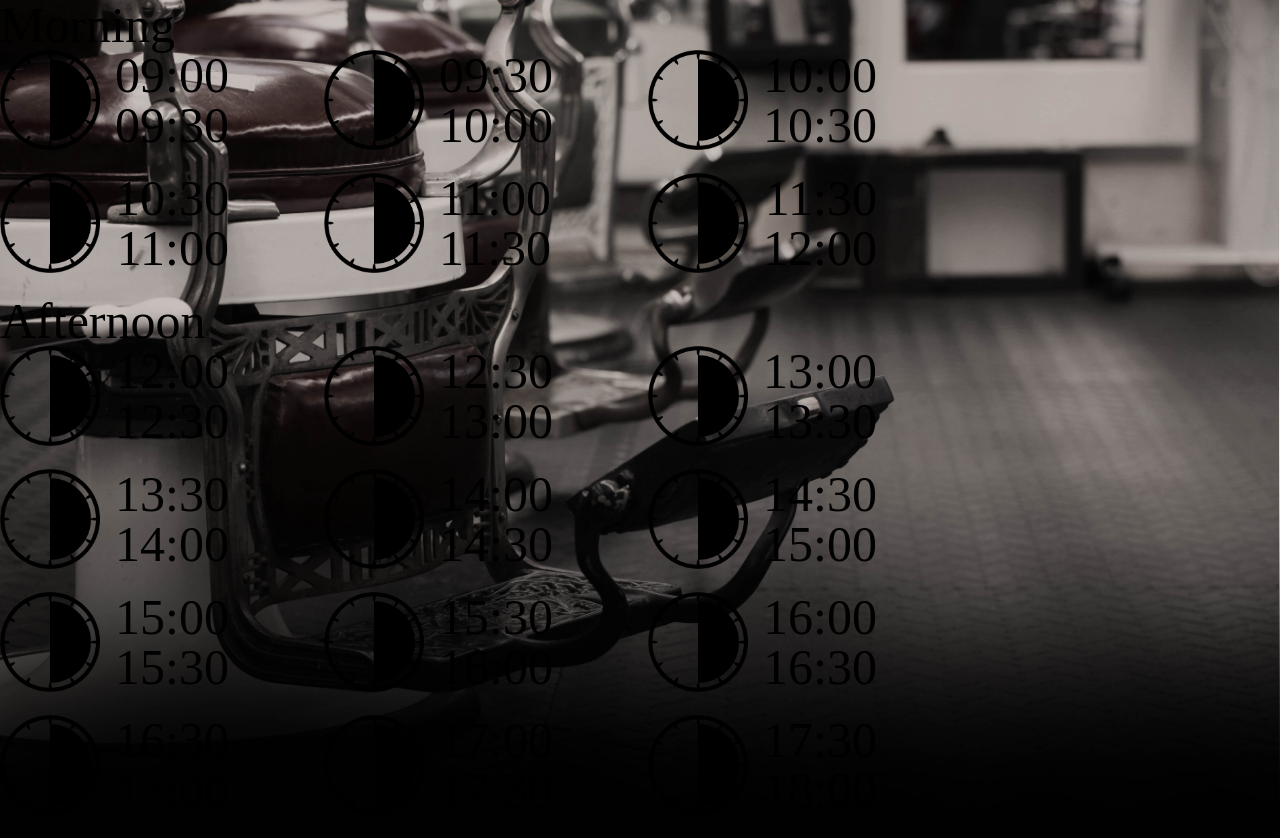
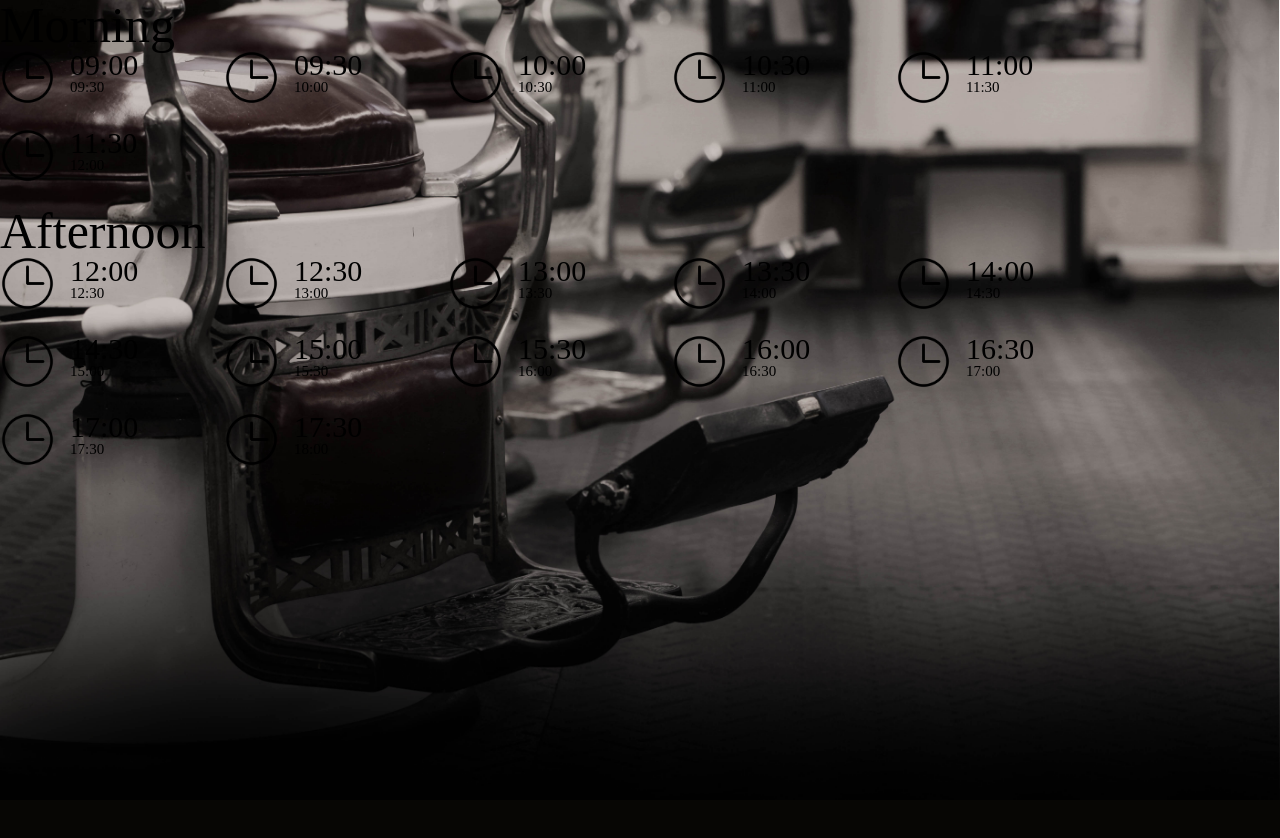
Before and after one commit to sandervspl/barbershop-jeroen-website-CLE2, a PHP site: page /blok2sprint1/timestable.php in a window 1280 px wide. After the commit the page ends 737 px from the top, so only its background shows below. Run offline with PHP 8.4, Linux system fonts and the light colour scheme; tables that the repository leaves empty or names only in its code hold one stand-in row (values such as "Sample post").

Commit message:
33
misc:
- moved old files

calendar:
- reworking calendar style

timestable:
- reworked how times are shown
- new time icons

```diff
--- a/booking.php
+++ b/booking.php
@@ -64,6 +64,7 @@ $year = date("Y", $time);
     </table>
     </div>
 
+    <!--  month name above calendar  -->
     <div class="month-name">
         <p class="header-text"><?= $monthname; ?></p>
     </div>
--- a/style/style.css
+++ b/style/style.css
@@ -270,14 +270,15 @@ td {
 
 #calendar {
     margin: 5px auto;
+    border-collapse: separate;
     border-spacing: 0;
 }
 
-.calendarday, .calendardate, .calendardateblocked, .calendardate-sun-mon, .calendardate-tue {
+.calendarday, .calendardate, .calendardateblocked, .calendardate-sun-mon {
     font-family: Lobster, serif;
 }
 
-.calendardate, .calendardateblocked, .calendardate-sun-mon, .calendardate-tue {
+.calendardate, .calendardateblocked, .calendardate-sun-mon {
     vertical-align: top;
     text-align: left;
     height: 25px;
@@ -296,27 +297,24 @@ td {
         padding-top: 3px;
     }
 
-.calendardate-tue {
-    border-left: 1px solid black;
-}
-
-.calendardate .divBox, .calendardate-tue .divBox {
+.calendardate .divBox {
     cursor: pointer;
 
+    white-space: nowrap;
     /*border: 1px solid black;*/
-    border-right: 1px solid black;
+    /*border-right: 1px solid black;*/
     border-bottom: 1px solid black;
 }
 
-.calendardate .divBox span, .calendardate-tue .divBox span {
+.calendardate .divBox span {
     color: white;
 }
 
-.calendardate .divBox:hover, .calendardate-tue .divBox:hover {
+.calendardate .divBox:hover {
     background-color: black;
 }
 
-.calendardate > label, .calendardate-tue > label {
+.calendardate > label {
     float: left;
     text-align: left;
 }
@@ -383,8 +381,9 @@ td {
 .times-container {
     /*background-color: rgba(255, 255, 255, 0.8);*/
     /*border: 1px solid black;*/
+    cursor: pointer;
 
-    width: 300px;
+    width: 200px;
     display: inline-block;
     text-align: left;
     margin-right: 20px;
@@ -397,24 +396,30 @@ td {
     float: left;
 }
 
-.times-container p {
+.times-container div p {
     font-family: Nunito, serif;
-    font-size: 50px;
+    font-size: 30px;
     float: right;
 }
 
+.times-container div p:last-child {
+    font-size: 15px;
+    position: relative;
+    float: left;
+}
+
 .times-icon {
-    cursor: pointer;
+    /*cursor: pointer;*/
 
-    width: 100px;
-    height: 100px;
+    width: 55px;
+    height: 55px;
     margin-right: 15px;
     float: left;
 }
 
 .times-icon-taken {
-    width: 100px;
-    height: 100px;
+    width: 55px;
+    height: 55px;
     margin-right: 15px;
     float: left;
 }
@@ -470,6 +475,13 @@ div.month-name {
     padding-top: 25px;
 }
 
+
+
+
+/**/
+/*MISC*/
+/**/
+
 .bezet {
     background-color: #b50000;
     color: #f8f8f8;
--- a/timestable.php
+++ b/timestable.php
@@ -76,14 +76,6 @@ for ($minute = 0; $minute <= $end_hour; $minute++) {
         mysqli_real_escape_string($db, $time1));
     $result = mysqli_query($db, $sql);
 
-    if (mysqli_num_rows($result) > 0) {
-        $class = "time-taken";
-        $class_i = "times-icon-taken";
-    } else {
-        $class = "time-open";
-        $class_i = "times-icon";
-    }
-
     if ($hour < 12 && !$didMorningHeader) { ?>
         <p class="header-text">Morning</p>
         <?php
@@ -95,9 +87,17 @@ for ($minute = 0; $minute <= $end_hour; $minute++) {
         <?php
         $didAfternoonHeader = true;
     }
+
+    if (mysqli_num_rows($result) > 0) {
+        $class = "time-taken";
+        $class_i = "times-icon-taken";
+    } else {
+        $class = "time-open";
+        $class_i = "times-icon";
+    }
     ?>
-    <div class="times-container">
-        <img id=<?=$time1?> class="<?=$class_i?>" src="images/booking/timer_30_min.png" onclick="onTimeClick(this.id)">
+    <div class="times-container" onclick="onTimeClick(this.id)">
+        <img id=<?=$time1?> class="<?=$class_i?>" src="images/booking/timer_clear2.png">
         <div>
             <p class="<?=$class?>"><?= $time1 ?></p><br>
             <p class="<?=$class?>"><?= $time2 ?></p>
```
Also changed, not shown: calendar.php (+3 -12 lines), tests/Afspraken.php (renamed from Afspraken.php, +1 -1 lines), tests/kalender.php (renamed from kalender.php, +1 -1 lines), tests/kalender_afspraken.php (renamed from kalender_afspraken.php, +1 -1 lines), tests/selection_page.php (renamed from selection_page.php, +2 -2 lines), tests/test.html (renamed from test.html, +1 -1 lines), images/booking/noun_249765_cc.png (added), images/booking/timer_clear.png (added), images/booking/timer_clear2.png (added), tests/toevoegen.php (renamed from toevoegen.php).
